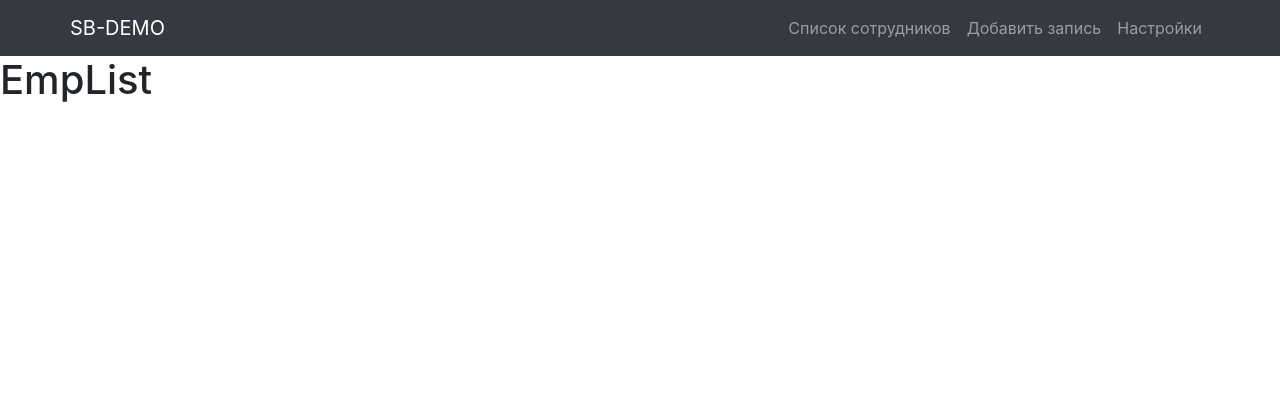
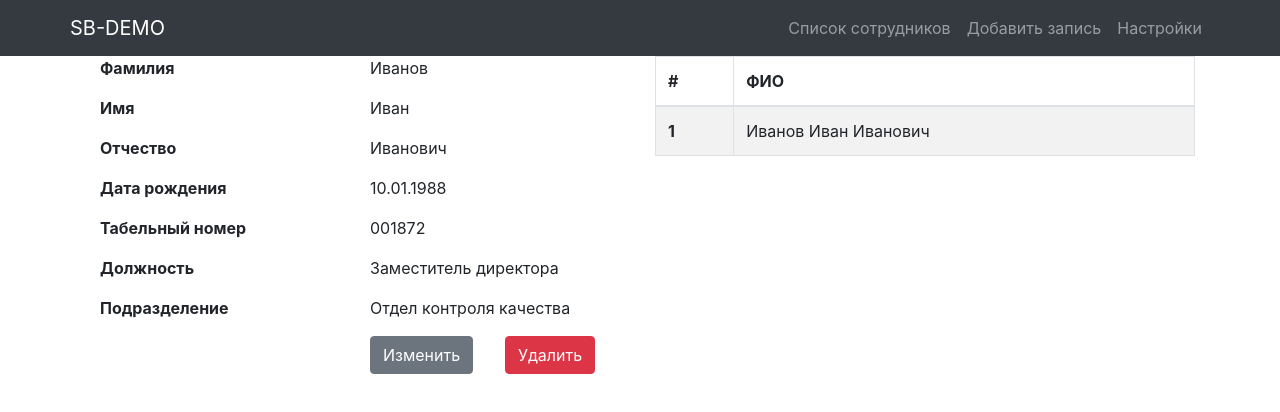
Before and after one commit to EvoFint/sb-demo, a React (Create React App) app: page / in a window 1280 px wide. Shown: the top 412 px of the page. Built offline with nearby package versions, Linux system fonts and the light colour scheme.

Commit message:
crated table and view table. created buttons change and delete

```diff
--- a/package.json
+++ b/package.json
@@ -5,6 +5,7 @@
   "dependencies": {
     "bootstrap": "^4.3.1",
     "formik": "^2.0.2",
+    "moment": "^2.24.0",
     "react": "^16.11.0",
     "react-bootstrap": "^1.0.0-beta.14",
     "react-dom": "^16.11.0",
--- a/src/components/EmpForm.js
+++ b/src/components/EmpForm.js
@@ -23,7 +23,7 @@ class EmpForm extends Component {
                 initialValues={{
                 surname: "",
                 firstName: "",
-                patronymic: "",
+                lastName: "",
                 birthday: "",
                 serviceNumber: "",
                 positionEmp: "",
@@ -89,15 +89,15 @@ class EmpForm extends Component {
                             </Form.Label>
                             <Form.Control type="text"
                                           placeholder="Введите отчество"
-                                          name="patronymic"
-                                          id="patronymic"
+                                          name="lastName"
+                                          id="lastName"
                                           onChange={handleChange}
-                                          value={values.patronymic}
-                                          isValid={touched.patronymic && !errors.patronymic}
-                                          isInvalid={!!errors.patronymic}
+                                          value={values.lastName}
+                                          isValid={touched.lastName && !errors.lastName}
+                                          isInvalid={!!errors.lastName}
                             />
                             <Form.Control.Feedback type="invalid">
-                                {errors.patronymic}
+                                {errors.lastName}
                             </Form.Control.Feedback>
                         </Form.Group>
                         <Form.Group>
@@ -196,7 +196,7 @@ class EmpForm extends Component {
 
 export default connect(
     state => ({
-        empoyeesStore: state
+        employeesStore: state
     }),
     dispatch => ({
         onAddEmp: (emp) => {
--- a/src/components/EmpList.js
+++ b/src/components/EmpList.js
@@ -1,9 +1,34 @@
 import React, { Component } from "react";
+import { Container, Row, Col} from 'react-bootstrap';
+
+import EmpTable from "./EmpTable";
+import ViewEmp from './ViewEmp';
 
 class EmpList extends Component {
+    constructor(props) {
+        super(props);
+        this.state = ({
+            selectedId: 0
+        });
+        this.getSelectedId = this.getSelectedId.bind(this);
+    }
+    getSelectedId(selectedId) {
+        this.setState({
+            selectedId: selectedId
+        });
+    };
     render() {
         return (
-            <h1>EmpList</h1>
+            <Container>
+                <Row>
+                    <Col>
+                        <ViewEmp selectedId={this.state.selectedId}/>
+                    </Col>
+                    <Col>
+                        <EmpTable getSelectedId={this.getSelectedId}/>
+                    </Col>
+                </Row>
+            </Container>
         );
     }
 }
--- /dev/null
+++ b/src/components/EmpTable.js
@@ -0,0 +1,40 @@
+import React, { Component } from 'react';
+import { connect } from "react-redux";
+import { Table } from 'react-bootstrap';
+
+class EmpTable extends Component {
+    targetTableRow(e) {
+        const id = e.currentTarget.getAttribute('data-key');
+        console.log(id);
+        this.props.getSelectedId(id);
+    };
+
+    render() {
+        return (
+            <Table striped bordered hover>
+                <thead>
+                <tr>
+                    <th>#</th>
+                    <th>ФИО</th>
+                </tr>
+                </thead>
+                <tbody>
+                {
+                    this.props.employeesStore.map((item, index) =>
+                        <tr key={index} data-key={index} onClick={this.targetTableRow.bind(this)}>
+                            <th>{index + 1}</th>
+                            <td>{item.surname} {item.firstName} {item.lastName}</td>
+                        </tr>
+                    )
+                }
+                </tbody>
+            </Table>
+        )
+    }
+}
+
+export default connect(
+    state => ({
+        employeesStore: state
+    })
+)(EmpTable);
--- /dev/null
+++ b/src/components/ViewEmp.js
@@ -0,0 +1,73 @@
+import React, { Component } from 'react';
+import { connect } from "react-redux";
+import { Container, Row, Col, Button } from "react-bootstrap";
+import Moment from 'moment';
+
+class ViewEmp extends Component {
+    constructor(props) {
+        super(props);
+        this.state = ({
+            employeesStore: this.props.employeesStore
+        });
+    }
+    render() {
+        return (
+            <Container>
+                {console.log(this.props.employeesStore)}
+                <Row>
+                    <Col><p><strong>Фамилия</strong></p></Col>
+                    <Col><p>{this.state.employeesStore[this.props.selectedId].surname}</p></Col>
+                </Row>
+                <Row>
+                    <Col><p><strong>Имя</strong></p></Col>
+                    <Col><p>{this.state.employeesStore[this.props.selectedId].firstName}</p></Col>
+                </Row>
+                <Row>
+                    <Col><p><strong>Отчество</strong></p></Col>
+                    <Col><p>{this.state.employeesStore[this.props.selectedId].lastName}</p></Col>
+                </Row>
+                <Row>
+                    <Col><p><strong>Дата рождения</strong></p></Col>
+                    <Col><p>{Moment(this.state.employeesStore[this.props.selectedId].birthday).format("DD.MM.YYYY")}</p></Col>
+                </Row>
+                <Row>
+                    <Col><p><strong>Табельный номер</strong></p></Col>
+                    <Col><p>{this.state.employeesStore[this.props.selectedId].serviceNumber}</p></Col>
+                </Row>
+                <Row>
+                    <Col><p><strong>Должность</strong></p></Col>
+                    <Col><p>{this.state.employeesStore[this.props.selectedId].positionEmp}</p></Col>
+                </Row>
+                <Row>
+                    <Col><p><strong>Подразделение</strong></p></Col>
+                    <Col><p>{this.state.employeesStore[this.props.selectedId].division}</p></Col>
+                </Row>
+                <Row>
+                    <Col>
+
+                    </Col>
+                    <Col>
+                        <Row>
+                            <Col>
+                                <Button variant='secondary'>
+                                    Изменить
+                                </Button>
+                            </Col>
+                            <Col>
+                                <Button variant='danger'>
+                                    Удалить
+                                </Button>
+                            </Col>
+                        </Row>
+                    </Col>
+                </Row>
+            </Container>
+        )
+    }
+}
+
+export default connect(
+    state => ({
+        employeesStore: state
+    })
+)(ViewEmp);
--- a/src/components/validationSchema.js
+++ b/src/components/validationSchema.js
@@ -3,7 +3,7 @@ import * as Yup from 'yup';
 const validationSchema = Yup.object().shape({
     surname: Yup.string().min(1, 'Минимум 1 символ').max(255, 'Максимум 255 символов').required('Введите фамилию'),
     firstName: Yup.string().min(1, 'Минимум 1 символ').max(255, 'Максимум 255 символов').required('Введите имя'),
-    patronymic: Yup.string().min(1, 'Минимум 1 символ').max(255, 'Максимум 255 символов').required('Введите отчество'),
+    lastName: Yup.string().min(1, 'Минимум 1 символ').max(255, 'Максимум 255 символов').required('Введите отчество'),
     birthday: Yup.date().required('Выберите дату'),
     serviceNumber: Yup.number().min(1,'Табельный номер должен быть не меньше 1').max(999999,'Табельный номер должен быть не больше 999999').required('Введите табельный номер'),
     positionEmp: Yup.string().min(1, 'Минимум 1 символ').max(255, 'Максимум 255 символов').required('Введите должность'),
--- a/src/reducers/employees.js
+++ b/src/reducers/employees.js
@@ -1,4 +1,14 @@
-export default function employees(state = [], action) {
+const initialEmployee = {
+  surname: 'Иванов',
+  firstName: 'Иван',
+  lastName: 'Иванович',
+  birthday: '1988-01-10',
+  serviceNumber: '001872',
+  positionEmp: 'Заместитель директора',
+  division: 'Отдел контроля качества'
+};
+
+export default function employees(state = [initialEmployee], action) {
     if (action.type === 'ADD_EMPLOYEE') {
         return [
             ...state,
```
Also changed, not shown: 1 other file (tests, documents, lock files or other folders).
